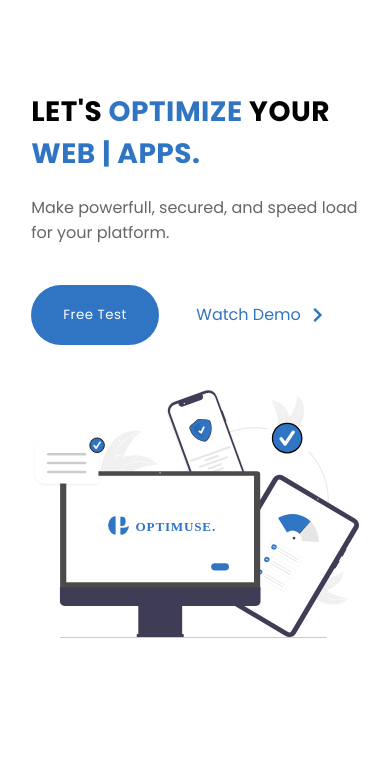
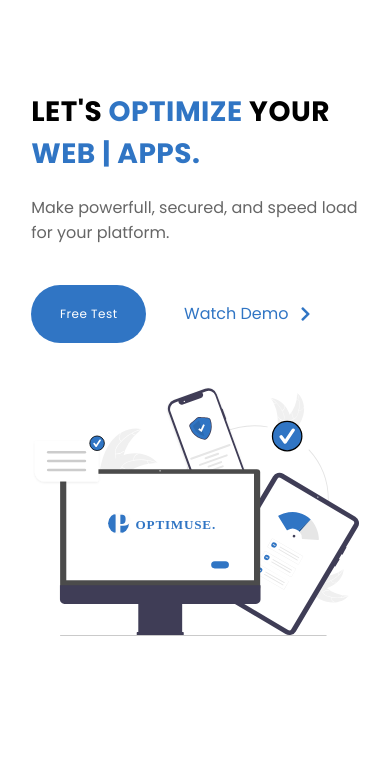
Before and after one commit to Rianjulian/Optimuse.com, a plain HTML site: page index.html in a window 390 px wide. Shown: the part 78-844 px from the top of the page. Drawn offline with Linux system fonts and the light colour scheme.

Commit message:
mobile style adjust

```diff
--- a/style.css
+++ b/style.css
@@ -125,7 +125,8 @@
 .test {
   border: none;
   background-color: var(--primary-color);
-  padding: 20px 2rem;
+  padding: 20px 1.8rem;
+  font-size: clamp(12px,1vw,1.5em);
   border-radius: 40px;
   color: var(--white);
   cursor: pointer;
```
